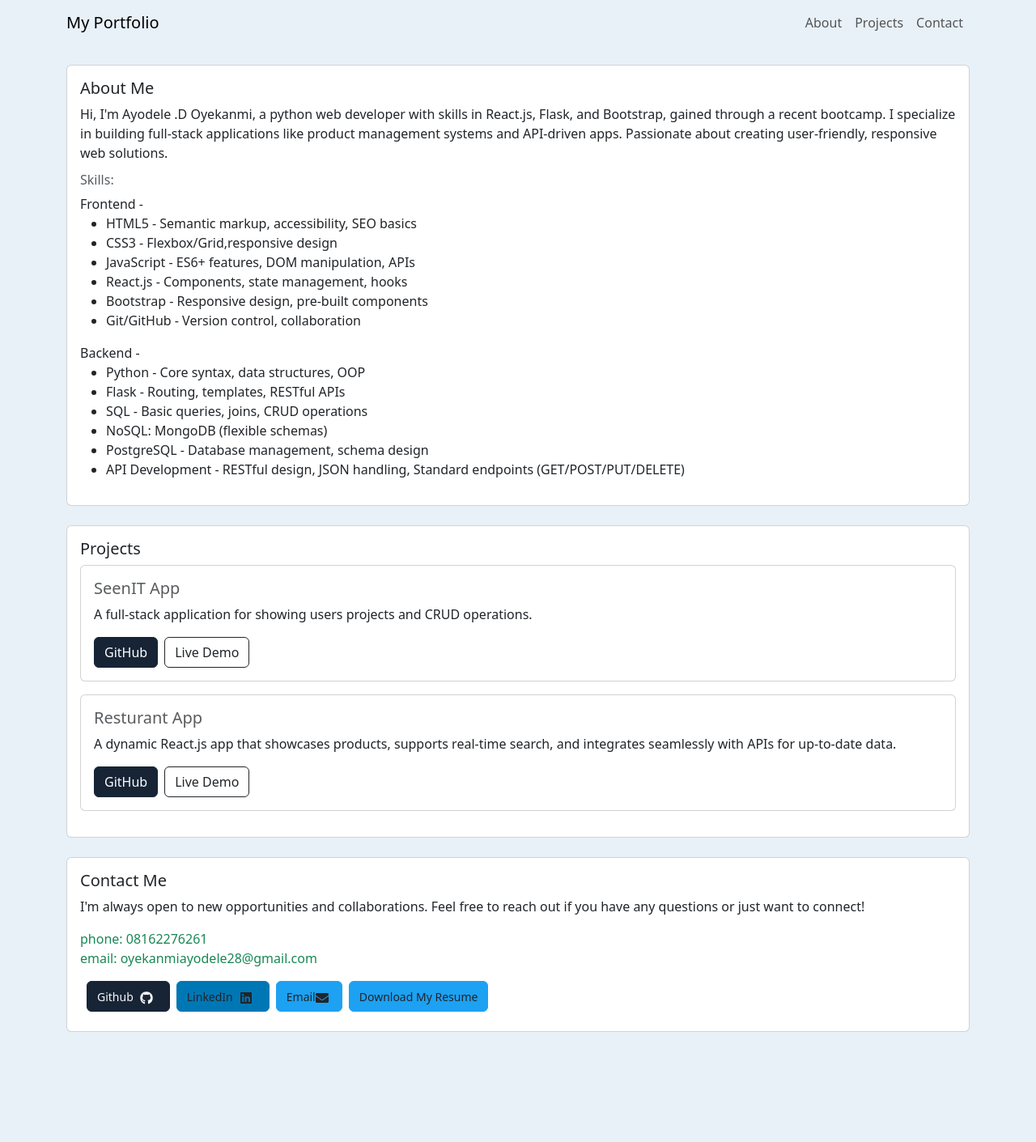
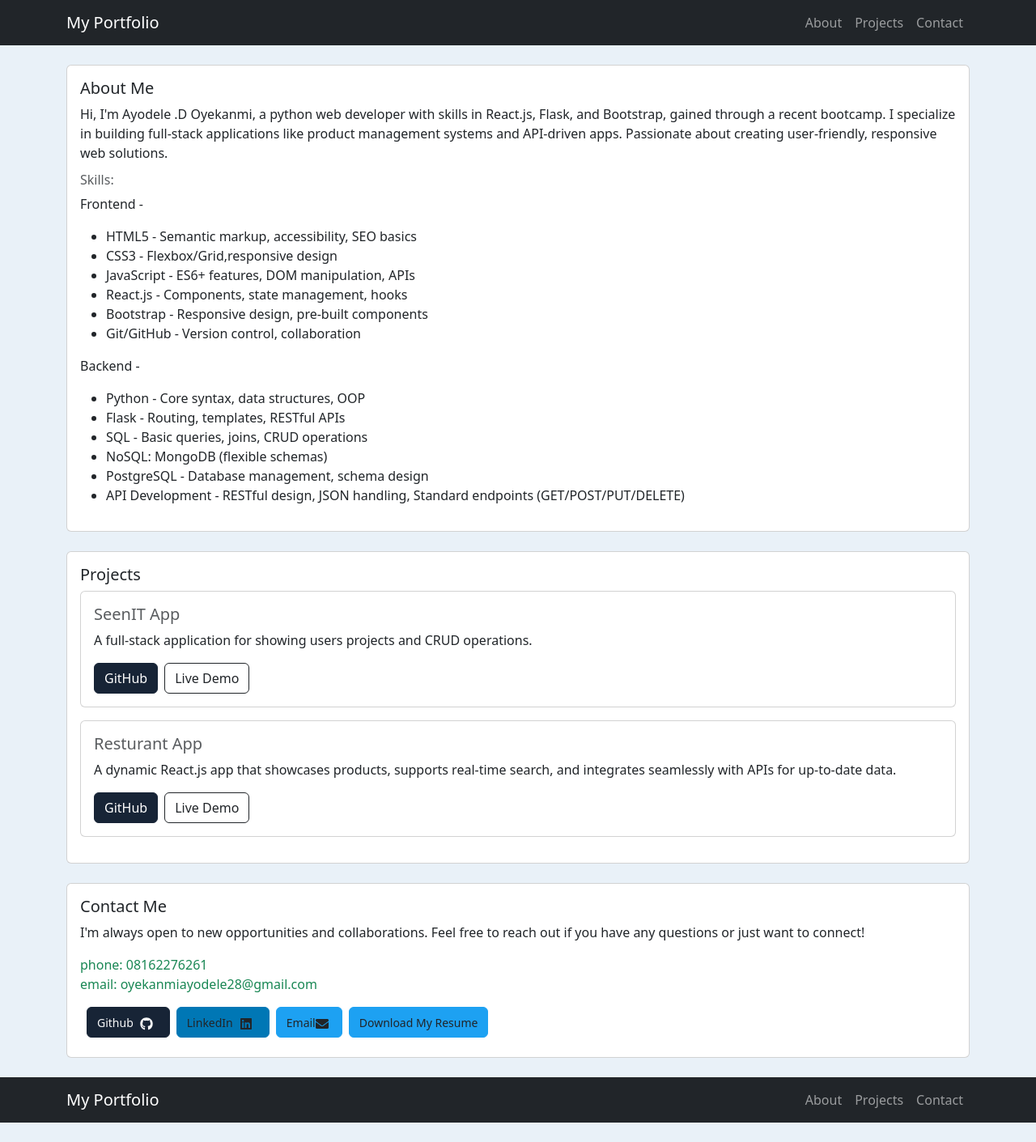
Before and after one commit to oyeks-ayo/My_Portfolio_Site, a React (Vite) app: page / in a window 1280 px wide. Shown: the whole page at 81% size. Before the commit the page ends 1299 px from the top, so only its background shows below. Built offline with nearby package versions, Linux system fonts and the light colour scheme.

Commit message:
Updated Navbar and some other  components

```diff
--- a/src/About.jsx
+++ b/src/About.jsx
@@ -16,6 +16,8 @@ const About = () => {
                 </Card.Subtitle>
                 <Card.Text>
                     Frontend -
+                </Card.Text>
+
                     <ul>
                         <li>HTML5 - Semantic markup, accessibility, SEO basics</li>
                         <li>CSS3 - Flexbox/Grid,responsive design</li>
@@ -25,7 +27,10 @@ const About = () => {
                         <li>Git/GitHub - Version control, collaboration</li>
                     </ul>
 
+                <Card.Text>
                     Backend -
+                </Card.Text>
+
                     <ul>
                         <li>Python - Core syntax, data structures, OOP</li>
                         <li>Flask - Routing, templates, RESTful APIs</li>
@@ -34,7 +39,7 @@ const About = () => {
                         <li>PostgreSQL - Database management, schema design</li>
                         <li>API Development - RESTful design, JSON handling, Standard endpoints (GET/POST/PUT/DELETE)</li>
                     </ul>
-                </Card.Text>
+
         </Card.Body>
     </Card>
   )
--- a/src/Layout.jsx
+++ b/src/Layout.jsx
@@ -3,6 +3,7 @@ import { Container, Navbar, Nav } from 'react-bootstrap';
 import About from './About';
 import Contact from './Contact';
 import Projects from './Projects';
+import Navb from './Navb';
 import 'bootstrap/dist/css/bootstrap.min.css';
 import './index.css'; // Assuming you have a global CSS file
 
@@ -10,19 +11,9 @@ const Layout = () => {
     // This is a placeholder for the Layout component.
   return (
     <div>
-        <Navbar>
-          <Container>
-            <Navbar.Brand href="#home">My Portfolio</Navbar.Brand>
-            <Navbar.Toggle aria-controls="basic-navbar-nav" />
-            <Navbar.Collapse id="basic-navbar-nav">
-              <Nav className="ms-auto">
-                <Nav.Link href="#about">About</Nav.Link>
-                <Nav.Link href="#projects">Projects</Nav.Link>
-                <Nav.Link href="#contact">Contact</Nav.Link>
-              </Nav>
-            </Navbar.Collapse>
-          </Container>
-        </Navbar>
+      <Navbar bg="dark" variant="dark" expand="lg" className='mb-4'>
+        <Navb />
+      </Navbar>
         <Container className='mt-4'>
           <section id="about">
             <About />
@@ -34,6 +25,9 @@ const Layout = () => {
             <Contact />
           </section>
         </Container>
+      <Navbar bg="dark" variant="dark" expand="lg" className='mb-4'>
+        <Navb />
+      </Navbar>
     </div>
   )
 }
--- /dev/null
+++ b/src/Navb.jsx
@@ -0,0 +1,20 @@
+import React from 'react'
+import { Container, Navbar, Nav } from 'react-bootstrap';
+
+const Navb = () => {
+  return (
+    <Container>
+            <Navbar.Brand href="#home">My Portfolio</Navbar.Brand>
+            <Navbar.Toggle aria-controls="basic-navbar-nav" />
+            <Navbar.Collapse id="basic-navbar-nav">
+              <Nav className="ms-auto">
+                <Nav.Link href="#about">About</Nav.Link>
+                <Nav.Link href="#projects">Projects</Nav.Link>
+                <Nav.Link href="#contact">Contact</Nav.Link>
+              </Nav>
+            </Navbar.Collapse>
+    </Container>
+  )
+}
+
+export default Navb
```
